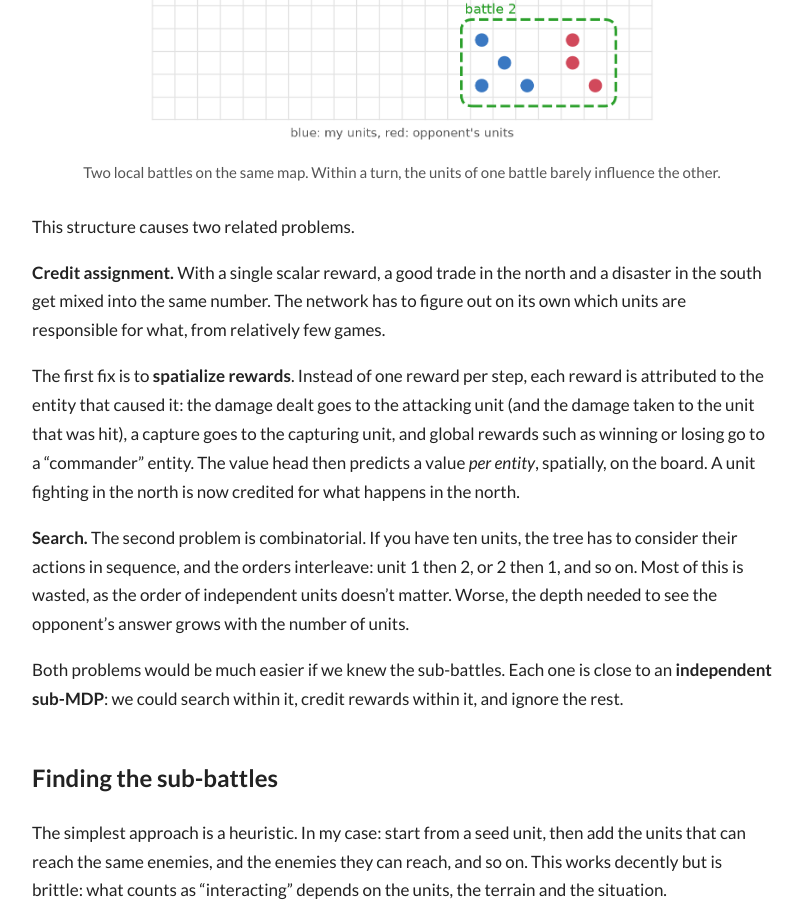
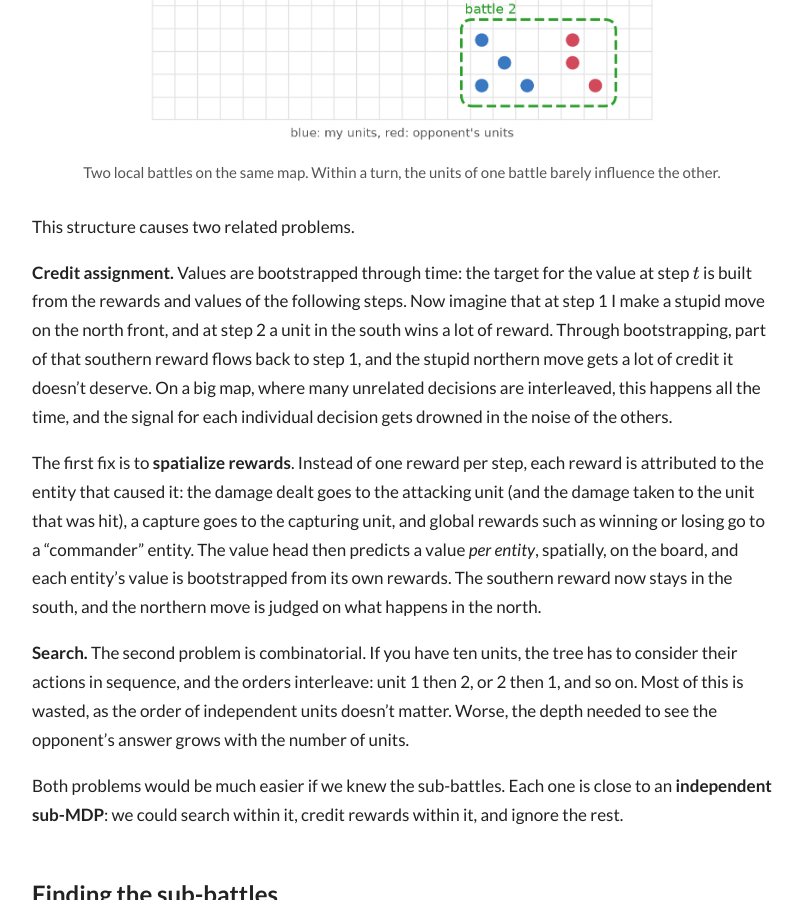
Before and after one commit to AI3EL/AI3EL.github.io, a Jekyll site: the page built from _posts/2023-04-15-grouped-mcts.md, in a window 1280 px wide and 900 px high, scrolled down 2561 px. Shown: the whole window, without its empty margins (238-1041 px from the left). Built offline with Jekyll 4.4.1, drawn with Linux system fonts in a browser that asks for light colours.

Commit message:
Grouped MCTS: clarify credit assignment through bootstrapping

```diff
--- a/_posts/2023-04-15-grouped-mcts.md
+++ b/_posts/2023-04-15-grouped-mcts.md
@@ -43,9 +43,9 @@ On a large map, the game naturally splits into *sub-battles*: a fight around a c
 
 This structure causes two related problems.
 
-**Credit assignment.** With a single scalar reward, a good trade in the north and a disaster in the south get mixed into the same number. The network has to figure out on its own which units are responsible for what, from relatively few games.
+**Credit assignment.** Values are bootstrapped through time: the target for the value at step $$t$$ is built from the rewards and values of the following steps. Now imagine that at step 1 I make a stupid move on the north front, and at step 2 a unit in the south wins a lot of reward. Through bootstrapping, part of that southern reward flows back to step 1, and the stupid northern move gets a lot of credit it doesn't deserve. On a big map, where many unrelated decisions are interleaved, this happens all the time, and the signal for each individual decision gets drowned in the noise of the others.
 
-The first fix is to **spatialize rewards**. Instead of one reward per step, each reward is attributed to the entity that caused it: the damage dealt goes to the attacking unit (and the damage taken to the unit that was hit), a capture goes to the capturing unit, and global rewards such as winning or losing go to a "commander" entity. The value head then predicts a value *per entity*, spatially, on the board. A unit fighting in the north is now credited for what happens in the north.
+The first fix is to **spatialize rewards**. Instead of one reward per step, each reward is attributed to the entity that caused it: the damage dealt goes to the attacking unit (and the damage taken to the unit that was hit), a capture goes to the capturing unit, and global rewards such as winning or losing go to a "commander" entity. The value head then predicts a value *per entity*, spatially, on the board, and each entity's value is bootstrapped from its own rewards. The southern reward now stays in the south, and the northern move is judged on what happens in the north.
 
 **Search.** The second problem is combinatorial. If you have ten units, the tree has to consider their actions in sequence, and the orders interleave: unit 1 then 2, or 2 then 1, and so on. Most of this is wasted, as the order of independent units doesn't matter. Worse, the depth needed to see the opponent's answer grows with the number of units.
 
```
